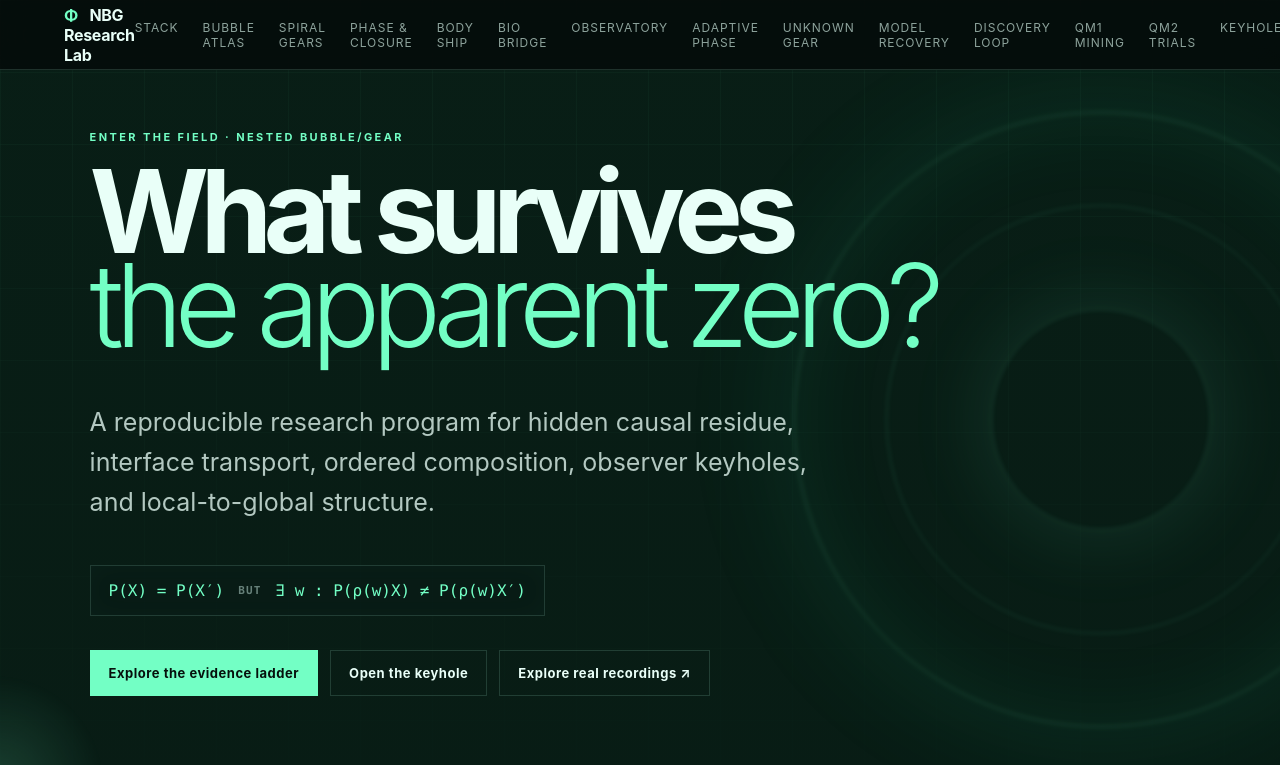
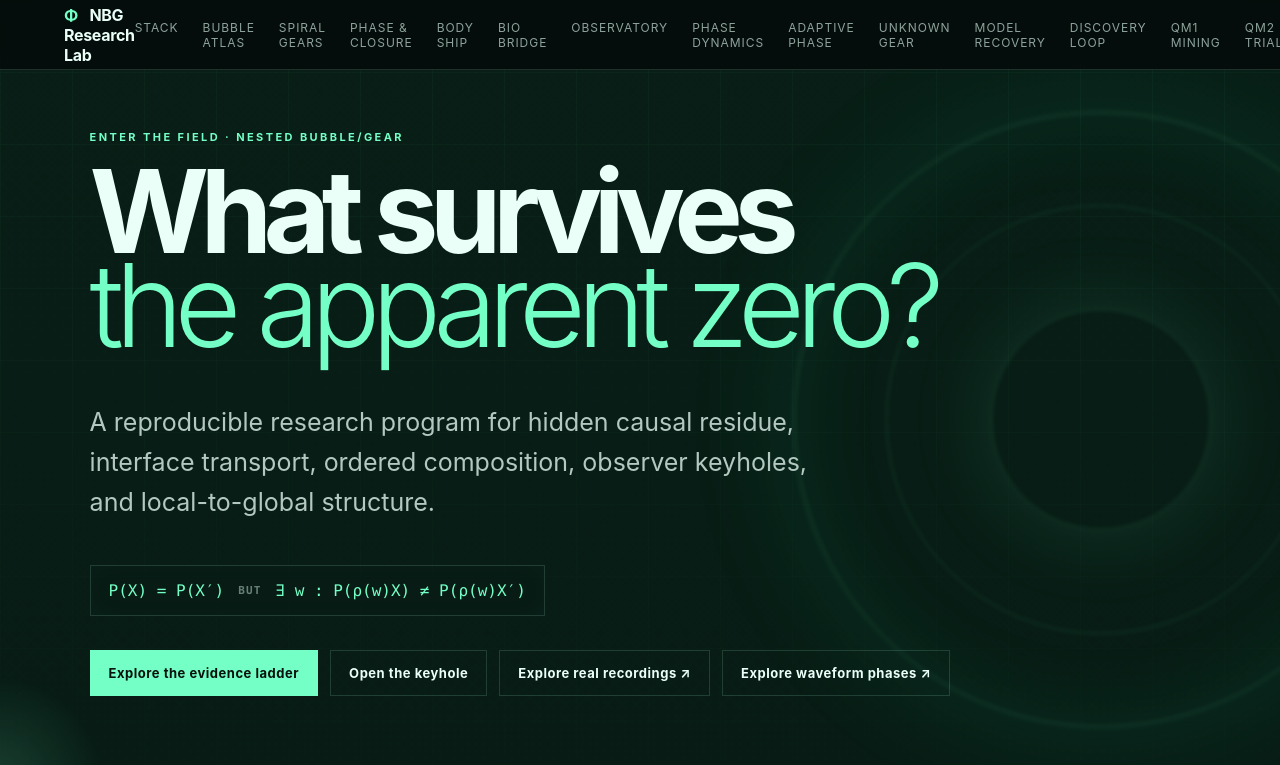
Before and after one commit to MichaelWave369/NestedBubbleGear, a React (Vite) app: page / in a window 1280 px wide. Shown: the top 765 px of the page. Built offline with nearby package versions, Linux system fonts and the light colour scheme.

Commit message:
feat(BSR-4): mount waveform phase lab with navigation and hero shortcut

```diff
--- a/src/App.jsx
+++ b/src/App.jsx
@@ -10,6 +10,7 @@ import QM2Lab from './QM2Lab.jsx'
 import BodyShipResonanceLab from './BodyShipResonanceLab.jsx'
 import BiologicalOscillatorBridge from './BiologicalOscillatorBridge.jsx'
 import ResonanceObservatory from './ResonanceObservatory.jsx'
+import PhaseDynamicsLab from './PhaseDynamicsLab.jsx'
 import {
   RELATION_OPTIONS,
   STATUS_OPTIONS,
@@ -521,6 +522,7 @@ function App() {
           <a href="#body-ship">Body Ship</a>
           <a href="#biological-bridge">Bio Bridge</a>
           <a href="#resonance-observatory">Observatory</a>
+          <a href="#phase-dynamics">Phase Dynamics</a>
           <a href="#adaptive-phase">Adaptive Phase</a>
           <a href="#unknown-gear">Unknown Gear</a>
           <a href="#model-recovery">Model Recovery</a>
@@ -554,6 +556,7 @@ function App() {
           <a className="button primary" href="#experiments">Explore the evidence ladder</a>
           <a className="button ghost" href="#keyholes">Open the keyhole</a>
           <a className="button ghost" href="#resonance-observatory">Explore real recordings ↗</a>
+          <a className="button ghost" href="#phase-dynamics">Explore waveform phases ↗</a>
         </div>
         <div className="stats">
           <div><strong>AH2→AH44</strong><span>frozen experiment ladder</span></div>
@@ -653,6 +656,7 @@ function App() {
       <BodyShipResonanceLab />
       <BiologicalOscillatorBridge />
       <ResonanceObservatory />
+      <PhaseDynamicsLab />
       <AdaptivePhaseKeyhole />
       <UnknownGearLab />
       <ModelMismatchRecoveryLab />
```
